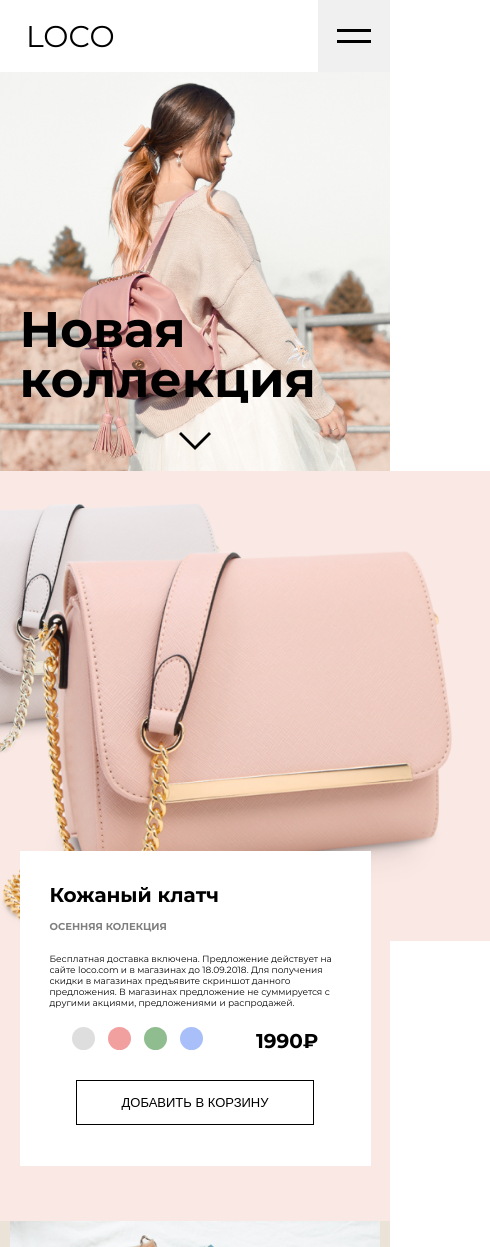
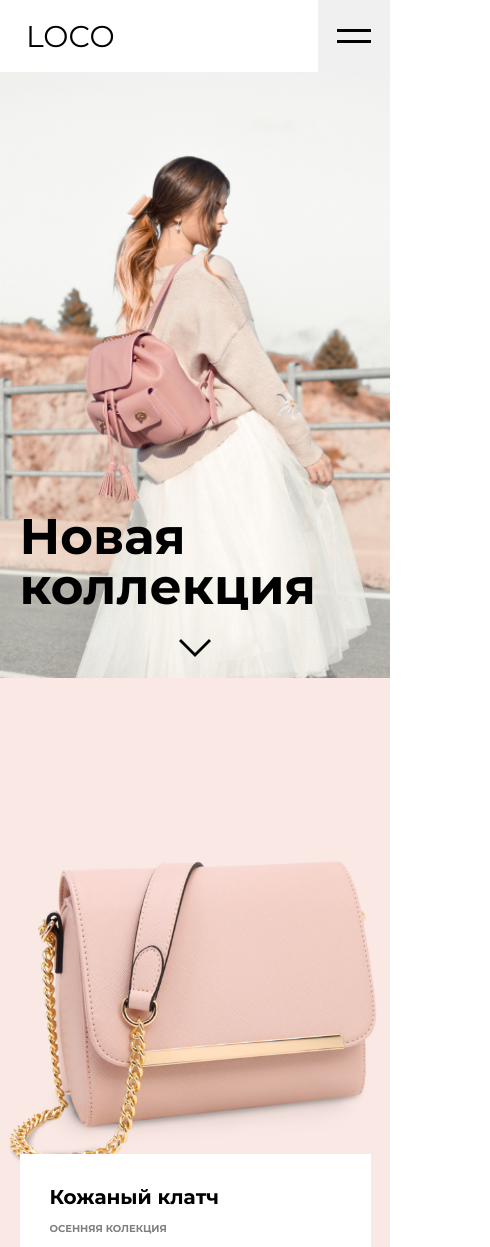
Before and after one commit to WebHeroSchool/loco_html, a website: page index.html in a window 390 px wide. Shown: the top 1247 px of the page, 490 px wide, since content can reach past the window. Drawn offline with Linux system fonts and the light colour scheme.

Commit message:
fix srcset

```diff
--- a/_src/style.scss
+++ b/_src/style.scss
@@ -365,8 +365,11 @@ h1,h2,h3 {
   .header{
     margin-bottom: 92px;
   }
+  .pic-img{
+    width: 100%;
+  }
   .img {
-    max-width: 100%;
+    width: 100%;
   }
 
   .container {
--- a/index.html
+++ b/index.html
@@ -25,7 +25,10 @@
         <main>
             <section class="top">
                 <div class="container">
-                    <img class="img" srcset="image/pete-bellis-mobile.jpg 768w, image/pete-bellis.jpg" src="image/pete-bellis.jpg" alt="сумка">
+                    <picture class="pic-img">
+                        <source srcset="image/pete-bellis-mobile.jpg" media="(max-width:767px)">
+                        <img class="img"   src="image/pete-bellis.jpg">
+                    </picture>
                     <div class="proposals">
                         <h1 class="proposals__title">Новая коллекция</h1>
                         <div class="arrow-mobile">
@@ -62,7 +65,10 @@
             </section>
             <section class="middle">
                 <div class="container">
-                    <img class="img" srcset="image/section_2.png 768w, image/section_2-desctop.png" src="image/pete-bellis.jpg" alt="сумка">
+                    <picture class="pic-img">
+                        <source srcset="image/section_2.png" media="(max-width:767px)">
+                        <img class="img"   src="image/section_2-desctop.png">
+                    </picture>
                     <div class="product-wrap">
                         <div class="product">
                             <h2 class="product__title">Кожаный клатч</h2>
@@ -127,7 +133,7 @@
                             </div>
                         </div>
                         <a class="link link--other link--small" href="">
-                            <span class="link__text">Другие товырф на Loco.com</span>
+                            <span class="link__text">Другие товары на Loco.com</span>
                             <img class="link__arrow" src="image/arrow3.svg" alt="">
                         </a>
                     </div>
```
Also changed, not shown: css/style.css.
